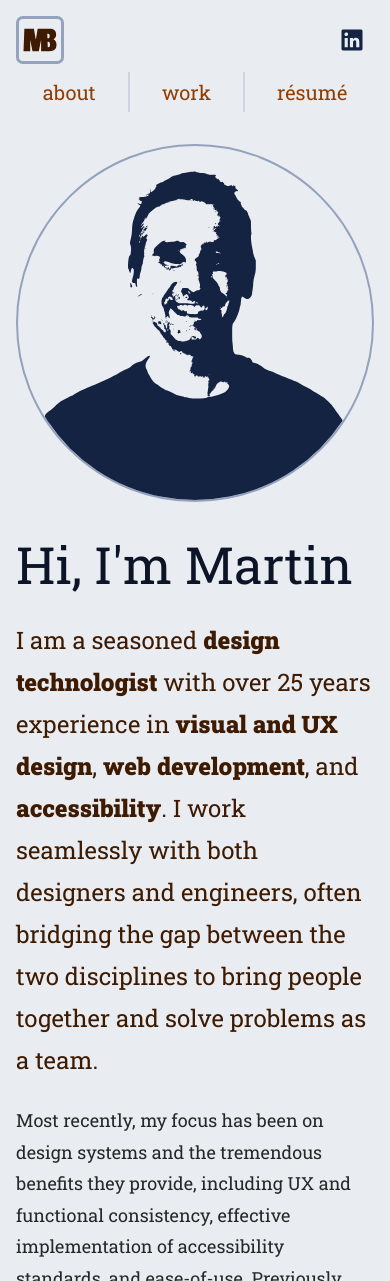
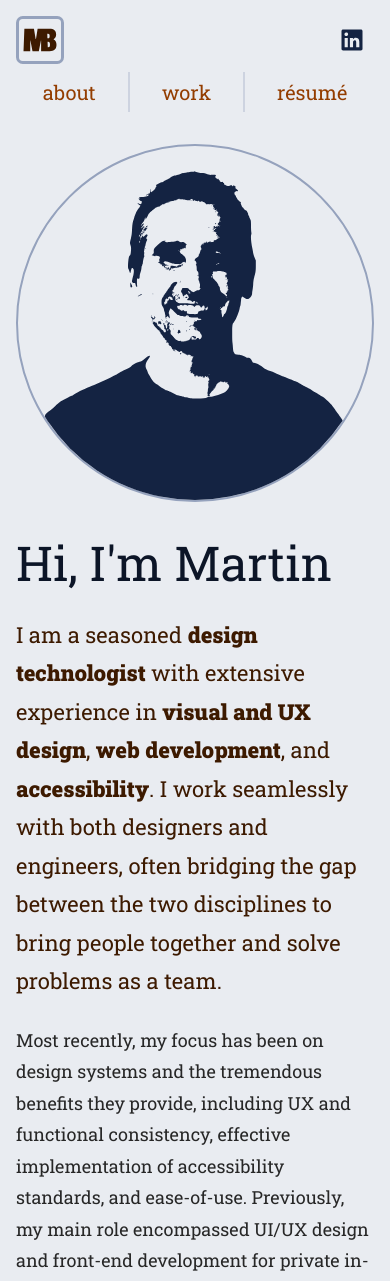
Before and after one commit to bigfishdesign13/martin-brutvan-portfolio, a Next.js app: page /about in a window 390 px wide. Shown: the top 1281 px of the page. Built offline with nearby package versions, Linux system fonts and the light colour scheme.

Commit message:
editorial and style polishing

```diff
--- a/src/app/about/page.tsx
+++ b/src/app/about/page.tsx
@@ -5,7 +5,7 @@ import Heading from "../../components/Heading";
 export const metadata: Metadata = {
   title: "About me | Martin Brutvan",
   description:
-    "I am a seasoned design technologist with over 25 years experience in visual and UX design, and web development.",
+    "I am a seasoned design technologist with extensive experience extensive UX design, and web development.",
 };
 
 export default function About() {
@@ -31,8 +31,8 @@ export default function About() {
             Hi, I&apos;m Martin
           </Heading>
           <p className="subheading1 mb-6">
-            I am a seasoned <strong>design technologist</strong> with over 25
-            years experience in <strong>visual and UX design</strong>,{" "}
+            I am a seasoned <strong>design technologist</strong> with extensive
+            experience in <strong>visual and UX design</strong>,{" "}
             <strong>web development</strong>, and <strong>accessibility</strong>
             . I work seamlessly with both designers and engineers, often
             bridging the gap between the two disciplines to bring people
@@ -43,11 +43,11 @@ export default function About() {
             tremendous benefits they provide, including UX and functional
             consistency, effective implementation of accessibility standards,
             and ease-of-use. Previously, my main role encompassed UI/UX design
-            and front-end development for private in-house systems while also
-            integrating with other web development teams to ensure design
-            fidelity was met before deployment, guiding front-end developers and
-            providing solutions for challenges met when translating from design
-            to code.
+            and front-end development for private in-house systems. I worked
+            across multiple teams to ensure design fidelity and expected
+            functionality for a release candidate were met before deployment. I
+            often assisted with development by providing solutions for
+            challenges met when translating from design to code.
           </p>
           <p className="mb-6">
             Independently, I am often working on WordPress projects, handling
--- a/src/app/data/data.tsx
+++ b/src/app/data/data.tsx
@@ -535,7 +535,8 @@ const data: WorkDataProps = {
         "Prototyping",
       ],
       slug: "martin-brutvan-portfolio",
-      summary: "A project that I took from design to deployment and allowed me to work with some new tools.",
+      summary:
+        "A project that I took from design to deployment and allowed me to work with some new tools.",
       thumbnail: "/images/work/portfolio-thumbnail.jpg",
       title: "Martin Brutvan Portfolio",
     },
@@ -875,10 +876,9 @@ const data: WorkDataProps = {
         <>
           The Count, A Musical, started small&mdash;almost as a dare&mdash;but
           over time, it grew to a full fledged off-broadway{" "}
-          <strong>musical production</strong>. I came on board as the director
-          was preparing for the first full-scale performance to provide some
-          <strong>consistancy</strong> and pizzazs to The Count&apos;s brand,
-          assisting with print representation and marketing materials.
+          <strong>musical production</strong>. I came on board to add some{" "}
+          <strong>consistancy</strong> and pizzazz to The Count&apos;s brand as
+          the director was preparing for the first full-scale performance.
         </>
       ),
       isActive: true,
--- a/src/app/globals.css
+++ b/src/app/globals.css
@@ -63,13 +63,13 @@ a {
   }
   .heading5 {
     line-height: 1.3;
-    @apply text-heading5;
+    @apply text-heading5Mobile md:text-heading5;
   }
   .heading6 {
     @apply text-heading6;
   }
   .subheading1 {
-    @apply text-subheading1 text-light-heading-primary;
+    @apply text-subheading2 md:text-subheading1 text-light-heading-primary;
   }
   .full-story a {
     @apply text-light-link-primary hover:text-light-link-secondary transition-colors underline underline-offset-[3px] decoration-1 decoration-dotted;
--- a/tailwind.config.ts
+++ b/tailwind.config.ts
@@ -76,12 +76,14 @@ const config: Config = {
         heading2: "6rem", // 96px
         heading2Mobile: "4rem",
         heading3: "4rem", // 64px
-        heading3Mobile: "3.2rem",
+        heading3Mobile: "3rem",
         heading4: "3rem", // 48px
         heading4Mobile: "2.4rem",
         heading5: "2rem", // 32px
+        heading5Mobile: "1.625rem",
         heading6: "1rem", // 16px
         subheading1: "1.5rem",
+        subheading2: "1.375rem",
         body1: "1.125rem",
         body2: "1rem",
         mainNavLink: "1.75rem", // 28px,
```
